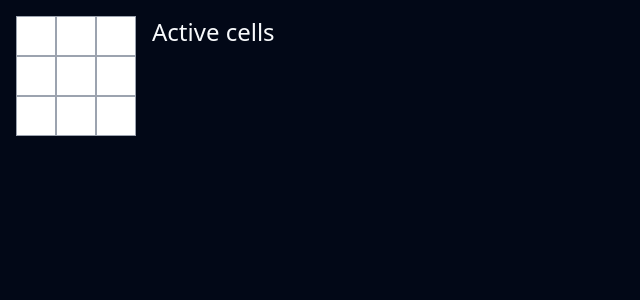
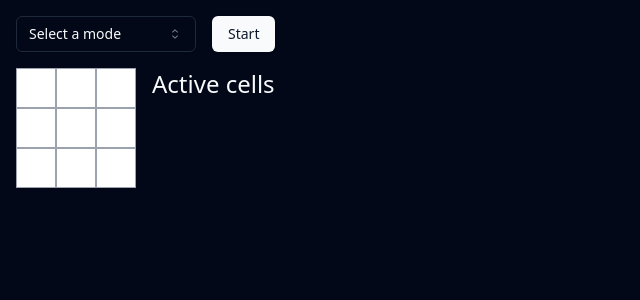
Before and after one commit to Nester44/grid-game, a React (Vite) app: page / in a window 1280 px wide. Shown: the top 300 px of the page, without its empty margins (0-640 px from the left). Built offline with nearby package versions, Linux system fonts and the light colour scheme.

Commit message:
feat: add mode picker

```diff
--- a/package.json
+++ b/package.json
@@ -11,6 +11,8 @@
   },
   "dependencies": {
     "@radix-ui/react-icons": "^1.3.0",
+    "@radix-ui/react-select": "^2.0.0",
+    "@radix-ui/react-slot": "^1.0.2",
     "@tanstack/react-query": "^5.8.3",
     "class-variance-authority": "^0.7.0",
     "clsx": "^2.0.0",
--- a/src/app.tsx
+++ b/src/app.tsx
@@ -1,14 +1,20 @@
+import { useState } from 'react'
 import ActiveList from './components/activeList'
-import Grid from './components/grid'
+import Grid from './components/grid/grid'
+import ModePicker from './components/modePicker/modePicker'
 import { useField } from './hooks/useField'
 
 export default function App() {
-	const { field, toggleCell, activeCells } = useField(3)
+	const [fieldSize, setFieldSize] = useState(3)
+	const { field, toggleCell, activeCells } = useField(fieldSize)
 
 	return (
-		<div className='flex gap-4 p-4'>
-			<Grid field={field} toggleCell={toggleCell} />
-			<ActiveList activeCells={activeCells} />
+		<div className='p-4'>
+			<ModePicker setFieldSize={setFieldSize} />
+			<div className='flex gap-4 mt-4'>
+				<Grid field={field} toggleCell={toggleCell} />
+				<ActiveList activeCells={activeCells} />
+			</div>
 		</div>
 	)
 }
--- /dev/null
+++ b/src/components/modePicker/modePicker.tsx
@@ -0,0 +1,17 @@
+import { Button } from '../ui/button'
+import ModeSelect from './modeSelect'
+
+type Props = {
+	setFieldSize: (size: number) => void
+}
+
+const ModePicker = ({ setFieldSize }: Props) => {
+	return (
+		<div className='flex gap-4'>
+			<ModeSelect setFieldSize={setFieldSize} />
+			<Button>Start</Button>
+		</div>
+	)
+}
+
+export default ModePicker
--- /dev/null
+++ b/src/components/modePicker/modeSelect.tsx
@@ -0,0 +1,49 @@
+import { IMode } from '@/types'
+import {
+	Select,
+	SelectContent,
+	SelectGroup,
+	SelectItem,
+	SelectTrigger,
+	SelectValue,
+} from '../ui/select'
+
+type Props = {
+	setFieldSize: (size: number) => void
+}
+
+const ModeSelect = ({ setFieldSize }: Props) => {
+	const options: IMode[] = [
+		{
+			name: 'Easy',
+			field: 5,
+			id: '1',
+		},
+		{
+			name: 'Normal',
+			field: 10,
+			id: '2',
+		},
+	]
+	return (
+		<Select onValueChange={(value) => setFieldSize(Number(value))}>
+			<SelectTrigger className='w-[180px]'>
+				<SelectValue placeholder='Select a mode' />
+			</SelectTrigger>
+			<SelectContent>
+				<SelectGroup>
+					{options.map((option) => (
+						<SelectItem
+							key={option.id}
+							value={String(option.field)}
+						>
+							{option.name}
+						</SelectItem>
+					))}
+				</SelectGroup>
+			</SelectContent>
+		</Select>
+	)
+}
+
+export default ModeSelect
--- /dev/null
+++ b/src/components/ui/button.tsx
@@ -0,0 +1,57 @@
+import * as React from "react"
+import { Slot } from "@radix-ui/react-slot"
+import { cva, type VariantProps } from "class-variance-authority"
+
+import { cn } from "@/lib/utils"
+
+const buttonVariants = cva(
+  "inline-flex items-center justify-center whitespace-nowrap rounded-md text-sm font-medium transition-colors focus-visible:outline-none focus-visible:ring-1 focus-visible:ring-ring disabled:pointer-events-none disabled:opacity-50",
+  {
+    variants: {
+      variant: {
+        default:
+          "bg-primary text-primary-foreground shadow hover:bg-primary/90",
+        destructive:
+          "bg-destructive text-destructive-foreground shadow-sm hover:bg-destructive/90",
+        outline:
+          "border border-input bg-transparent shadow-sm hover:bg-accent hover:text-accent-foreground",
+        secondary:
+          "bg-secondary text-secondary-foreground shadow-sm hover:bg-secondary/80",
+        ghost: "hover:bg-accent hover:text-accent-foreground",
+        link: "text-primary underline-offset-4 hover:underline",
+      },
+      size: {
+        default: "h-9 px-4 py-2",
+        sm: "h-8 rounded-md px-3 text-xs",
+        lg: "h-10 rounded-md px-8",
+        icon: "h-9 w-9",
+      },
+    },
+    defaultVariants: {
+      variant: "default",
+      size: "default",
+    },
+  }
+)
+
+export interface ButtonProps
+  extends React.ButtonHTMLAttributes<HTMLButtonElement>,
+    VariantProps<typeof buttonVariants> {
+  asChild?: boolean
+}
+
+const Button = React.forwardRef<HTMLButtonElement, ButtonProps>(
+  ({ className, variant, size, asChild = false, ...props }, ref) => {
+    const Comp = asChild ? Slot : "button"
+    return (
+      <Comp
+        className={cn(buttonVariants({ variant, size, className }))}
+        ref={ref}
+        {...props}
+      />
+    )
+  }
+)
+Button.displayName = "Button"
+
+export { Button, buttonVariants }
--- /dev/null
+++ b/src/components/ui/select.tsx
@@ -0,0 +1,162 @@
+import * as React from "react"
+import {
+  CaretSortIcon,
+  CheckIcon,
+  ChevronDownIcon,
+  ChevronUpIcon,
+} from "@radix-ui/react-icons"
+import * as SelectPrimitive from "@radix-ui/react-select"
+
+import { cn } from "@/lib/utils"
+
+const Select = SelectPrimitive.Root
+
+const SelectGroup = SelectPrimitive.Group
+
+const SelectValue = SelectPrimitive.Value
+
+const SelectTrigger = React.forwardRef<
+  React.ElementRef<typeof SelectPrimitive.Trigger>,
+  React.ComponentPropsWithoutRef<typeof SelectPrimitive.Trigger>
+>(({ className, children, ...props }, ref) => (
+  <SelectPrimitive.Trigger
+    ref={ref}
+    className={cn(
+      "flex h-9 w-full items-center justify-between whitespace-nowrap rounded-md border border-input bg-transparent px-3 py-2 text-sm shadow-sm ring-offset-background placeholder:text-muted-foreground focus:outline-none focus:ring-1 focus:ring-ring disabled:cursor-not-allowed disabled:opacity-50 [&>span]:line-clamp-1",
+      className
+    )}
+    {...props}
+  >
+    {children}
+    <SelectPrimitive.Icon asChild>
+      <CaretSortIcon className="h-4 w-4 opacity-50" />
+    </SelectPrimitive.Icon>
+  </SelectPrimitive.Trigger>
+))
+SelectTrigger.displayName = SelectPrimitive.Trigger.displayName
+
+const SelectScrollUpButton = React.forwardRef<
+  React.ElementRef<typeof SelectPrimitive.ScrollUpButton>,
+  React.ComponentPropsWithoutRef<typeof SelectPrimitive.ScrollUpButton>
+>(({ className, ...props }, ref) => (
+  <SelectPrimitive.ScrollUpButton
+    ref={ref}
+    className={cn(
+      "flex cursor-default items-center justify-center py-1",
+      className
+    )}
+    {...props}
+  >
+    <ChevronUpIcon />
+  </SelectPrimitive.ScrollUpButton>
+))
+SelectScrollUpButton.displayName = SelectPrimitive.ScrollUpButton.displayName
+
+const SelectScrollDownButton = React.forwardRef<
+  React.ElementRef<typeof SelectPrimitive.ScrollDownButton>,
+  React.ComponentPropsWithoutRef<typeof SelectPrimitive.ScrollDownButton>
+>(({ className, ...props }, ref) => (
+  <SelectPrimitive.ScrollDownButton
+    ref={ref}
+    className={cn(
+      "flex cursor-default items-center justify-center py-1",
+      className
+    )}
+    {...props}
+  >
+    <ChevronDownIcon />
+  </SelectPrimitive.ScrollDownButton>
+))
+SelectScrollDownButton.displayName =
+  SelectPrimitive.ScrollDownButton.displayName
+
+const SelectContent = React.forwardRef<
+  React.ElementRef<typeof SelectPrimitive.Content>,
+  React.ComponentPropsWithoutRef<typeof SelectPrimitive.Content>
+>(({ className, children, position = "popper", ...props }, ref) => (
+  <SelectPrimitive.Portal>
+    <SelectPrimitive.Content
+      ref={ref}
+      className={cn(
+        "relative z-50 max-h-96 min-w-[8rem] overflow-hidden rounded-md border bg-popover text-popover-foreground shadow-md data-[state=open]:animate-in data-[state=closed]:animate-out data-[state=closed]:fade-out-0 data-[state=open]:fade-in-0 data-[state=closed]:zoom-out-95 data-[state=open]:zoom-in-95 data-[side=bottom]:slide-in-from-top-2 data-[side=left]:slide-in-from-right-2 data-[side=right]:slide-in-from-left-2 data-[side=top]:slide-in-from-bottom-2",
+        position === "popper" &&
+          "data-[side=bottom]:translate-y-1 data-[side=left]:-translate-x-1 data-[side=right]:translate-x-1 data-[side=top]:-translate-y-1",
+        className
+      )}
+      position={position}
+      {...props}
+    >
+      <SelectScrollUpButton />
+      <SelectPrimitive.Viewport
+        className={cn(
+          "p-1",
+          position === "popper" &&
+            "h-[var(--radix-select-trigger-height)] w-full min-w-[var(--radix-select-trigger-width)]"
+        )}
+      >
+        {children}
+      </SelectPrimitive.Viewport>
+      <SelectScrollDownButton />
+    </SelectPrimitive.Content>
+  </SelectPrimitive.Portal>
+))
+SelectContent.displayName = SelectPrimitive.Content.displayName
+
+const SelectLabel = React.forwardRef<
+  React.ElementRef<typeof SelectPrimitive.Label>,
+  React.ComponentPropsWithoutRef<typeof SelectPrimitive.Label>
+>(({ className, ...props }, ref) => (
+  <SelectPrimitive.Label
+    ref={ref}
+    className={cn("px-2 py-1.5 text-sm font-semibold", className)}
+    {...props}
+  />
+))
+SelectLabel.displayName = SelectPrimitive.Label.displayName
+
+const SelectItem = React.forwardRef<
+  React.ElementRef<typeof SelectPrimitive.Item>,
+  React.ComponentPropsWithoutRef<typeof SelectPrimitive.Item>
+>(({ className, children, ...props }, ref) => (
+  <SelectPrimitive.Item
+    ref={ref}
+    className={cn(
+      "relative flex w-full cursor-default select-none items-center rounded-sm py-1.5 pl-2 pr-8 text-sm outline-none focus:bg-accent focus:text-accent-foreground data-[disabled]:pointer-events-none data-[disabled]:opacity-50",
+      className
+    )}
+    {...props}
+  >
+    <span className="absolute right-2 flex h-3.5 w-3.5 items-center justify-center">
+      <SelectPrimitive.ItemIndicator>
+        <CheckIcon className="h-4 w-4" />
+      </SelectPrimitive.ItemIndicator>
+    </span>
+    <SelectPrimitive.ItemText>{children}</SelectPrimitive.ItemText>
+  </SelectPrimitive.Item>
+))
+SelectItem.displayName = SelectPrimitive.Item.displayName
+
+const SelectSeparator = React.forwardRef<
+  React.ElementRef<typeof SelectPrimitive.Separator>,
+  React.ComponentPropsWithoutRef<typeof SelectPrimitive.Separator>
+>(({ className, ...props }, ref) => (
+  <SelectPrimitive.Separator
+    ref={ref}
+    className={cn("-mx-1 my-1 h-px bg-muted", className)}
+    {...props}
+  />
+))
+SelectSeparator.displayName = SelectPrimitive.Separator.displayName
+
+export {
+  Select,
+  SelectGroup,
+  SelectValue,
+  SelectTrigger,
+  SelectContent,
+  SelectLabel,
+  SelectItem,
+  SelectSeparator,
+  SelectScrollUpButton,
+  SelectScrollDownButton,
+}
--- a/src/hooks/useField.ts
+++ b/src/hooks/useField.ts
@@ -1,9 +1,16 @@
-import { useState } from 'react'
+import { useEffect, useState } from 'react'
 import { ICell } from '../types'
 
 export const useField = (size: number) => {
-	const initialField = Array(size).fill(Array(size).fill(false))
-	const [field, setField] = useState<boolean[][]>(initialField)
+	const getInitialField = (size: number): boolean[][] =>
+		Array(size).fill(Array(size).fill(false))
+
+	const [field, setField] = useState<boolean[][]>(getInitialField(size))
+
+	// Check for size changing and creating new field
+	useEffect(() => {
+		setField(getInitialField(size))
+	}, [size])
 
 	const toggleCell = (x: number, y: number) => {
 		setField((prev) => {
--- a/src/types.ts
+++ b/src/types.ts
@@ -2,3 +2,9 @@
 	x: number
 	y: number
 }
+
+export type IMode = {
+	id: string
+	name: string
+	field: number
+}
```
Also changed, not shown: src/components/grid/cell.tsx (renamed from src/components/cell.tsx), src/components/grid/grid.tsx (renamed from src/components/grid.tsx), 1 other file (tests, documents, lock files or other folders).
